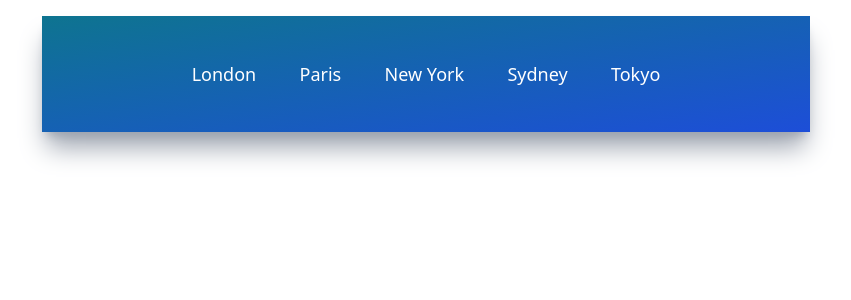
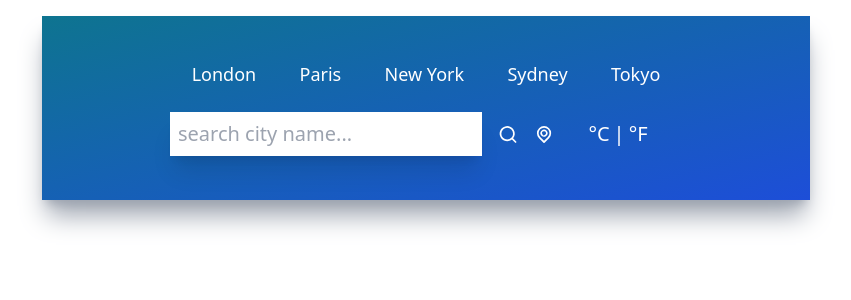
Before and after one commit to swoichha/react-weather-app, a React (Create React App) app: page / in a window 1280 px wide. Shown: the top 300 px of the page, without its empty margins (214-1065 px from the left). Built offline with nearby package versions, Linux system fonts and the light colour scheme.

Commit message:
added search bar

```diff
--- a/src/App.js
+++ b/src/App.js
@@ -1,12 +1,14 @@
 import './App.css';
 import UilReact from '@iconscout/react-unicons/icons/uil-react'
 import NavBar from './components/NavBar';
+import SearchBar from './components/SearchBar';
 
 function App() {
   return (
     <>
       <div className="mx-auto max-w-screen-md mt-4 py-5 px-32 bg-gradient-to-br from-cyan-700 to-blue-700 h-fit shadow-xl shadow-gray-400">
-        <NavBar/>
+        <NavBar />
+        <SearchBar/>
       </div>
 
     </>
--- /dev/null
+++ b/src/components/SearchBar.jsx
@@ -0,0 +1,35 @@
+import React from "react";
+import { UilSearch, UilLocationPoint } from "@iconscout/react-unicons";
+
+function SearchBar() {
+  return (
+    <div className="flex flex-row justify-center my-6">
+      <div className="flex flex-row w-3/4 items-center justify-center space-x-4">
+        <input
+          type="text"
+          placeholder="Search city name..."
+          className="text-xl font-light p-2 w-full shadow-xl focus:outline-none capitalize placeholder:lowercase"
+        />
+        <UilSearch
+          size={25}
+          className="text-white cursor-pointer transition ease-out hover:scale-125"
+        />
+        <UilLocationPoint
+          size={25}
+          className="text-white cursor-pointer transition ease-out hover:scale-125"
+        />
+      </div>
+      <div className="flex flex-row w-1/4 items-center justify-center">
+        <button name="metric" className="text-xl text-white font-light">
+          °C
+        </button>
+        <p className="text-xl text-white mx-1">|</p>
+        <button name="imperial" className="text-xl text-white font-light">
+          °F
+        </button>
+      </div>
+    </div>
+  );
+}
+
+export default SearchBar;
```
